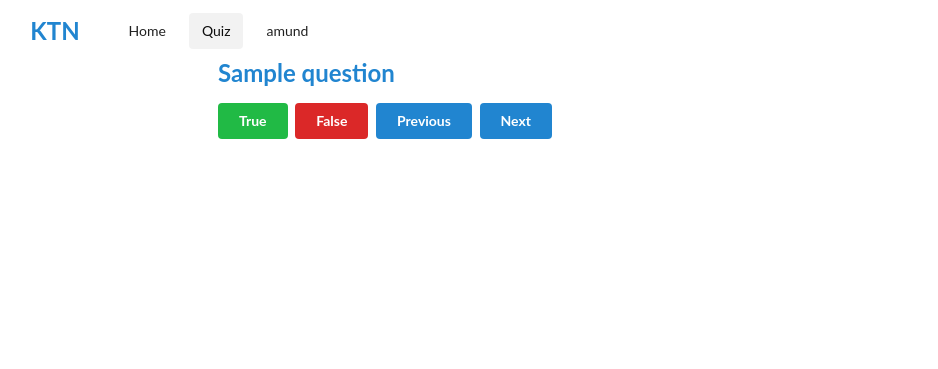
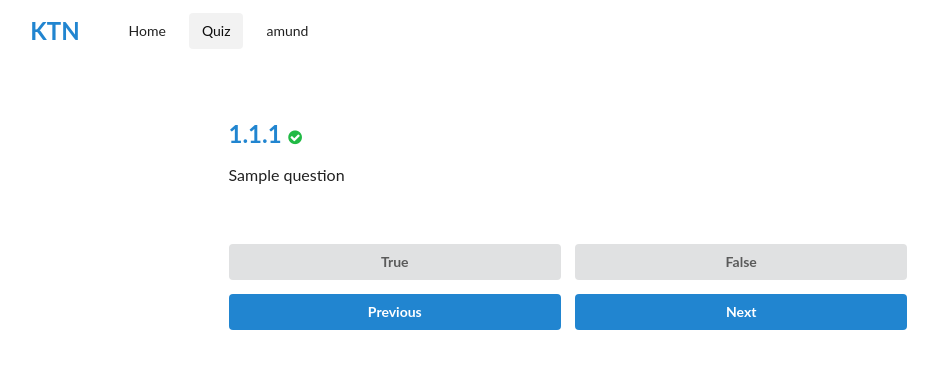
Before and after one commit to tenstad/ktn, a Django app: page /quiz/1/1/1/ in a window 1280 px wide. Shown: the top 369 px of the page, without its empty margins (72-1010 px from the left). Run offline with Django 3.2, Linux system fonts and the light colour scheme; a user stored in the database is signed in; tables that the repository leaves empty hold one stand-in row (values such as "Sample post").

Commit message:
Make working quiz

```diff
--- /dev/null
+++ b/ktn/static/ktn/css/header.css
@@ -0,0 +1,3 @@
+.menu {
+    margin-bottom: 50px !important;
+}
--- a/ktn/templates/ktn/base.html
+++ b/ktn/templates/ktn/base.html
@@ -18,13 +18,8 @@
     <link rel="stylesheet" type="text/css" href="{% static "ktn/css/alertify.min.css" %}">
     <link rel="stylesheet" type="text/css" href="{% static "ktn/css/alertify.semantic.min.css" %}">
     <link rel="stylesheet" type="text/css" href="{% static "ktn/css/style.css" %}">
+    <link rel="stylesheet" type="text/css" href="{% static "ktn/css/header.css" %}">
     <!--link rel="stylesheet" href="https://fonts.googleapis.com/icon?family=Material+Icons"-->
-
-    <style>
-      label {
-        color: {{ 'ACCENT_COLOR_NAME'|setting }} !important;,
-      }
-    </style>
 
     <script src="{% static "ktn/js/jquery-3.1.1.min.js" %}"></script>
     <script src="{% static "ktn/js/semantic.min.js" %}"></script>
--- /dev/null
+++ b/quiz/static/quiz/css/question.css
@@ -0,0 +1,22 @@
+.button {
+    width: 47.5%;
+    display: inline-block !important;
+    margin: 1% 0.7% !important;
+}
+
+.actions {
+    text-align: center;
+}
+
+.info {
+    padding: 1.5%;
+    margin-bottom: 40px;
+}
+
+.header, .results {
+    display: inline-block;
+}
+
+.results .icon {
+    margin: 0;
+}
--- /dev/null
+++ b/quiz/static/quiz/js/question.js
@@ -0,0 +1,26 @@
+$(function () {
+    can_answer = true;
+
+    $('.answer').click(function () {
+        if (can_answer) {
+            can_answer = false;
+            button = $(this);
+            $.ajax({
+                type: "POST",
+                url: '',
+                data: {
+                    'answer': $(this).html(),
+                },
+                success: function (data) {
+                    if (data['correct']) {
+                        button.addClass('green');
+                        $('.results').append('<i class="ui green check circle icon"></i>');
+                    } else {
+                        button.addClass('red');
+                        $('.results').append('<i class="ui red remove circle icon"></i>');
+                    }
+                }
+            });
+        }
+    });
+});
--- a/quiz/templates/quiz/question.html
+++ b/quiz/templates/quiz/question.html
@@ -4,12 +4,39 @@
 
 {% block tab %}quiz{% endblock tab %}
 
+{% block head %}
+  <link rel="stylesheet" type="text/css" href="{% static "quiz/css/question.css" %}">
+{% endblock head %}
+
 {% block content %}
   <div class="ui container text">
-    <h2 class="ui header item {{ "ACCENT_COLOR_NAME"|setting }}">{{ question.question }}</h2>
-    <a class="ui green button">True</a>
-    <a class="ui red button">False</a>
-    <a class="ui {{ 'ACCENT_COLOR_NAME'|setting }} button" href="{{ question.previous.url }}">Previous</a>
-    <a class="ui {{ 'ACCENT_COLOR_NAME'|setting }} button" href="{{ question.next.url }}">Next</a>
+    <div class="info">
+      <h2 class="ui header {{ "ACCENT_COLOR_NAME"|setting }}">{{ question.qid }}</h2>
+      <div class="results">
+        {% for result in results %}
+          {% if result %}
+            <i class="ui green check circle icon"></i>
+          {% else %}
+            <i class="ui red remove circle icon"></i>
+          {% endif %}
+        {% endfor %}
+      </div>
+      <p>{{ question.question }}</p>
+    </div>
+    <div class="actions">
+      <a class="ui button answer">True</a>
+      <a class="ui button answer">False</a>
+      <a class="ui {{ 'ACCENT_COLOR_NAME'|setting }} button" href="{{ question.previous.url }}">Previous</a>
+      <a class="ui {{ 'ACCENT_COLOR_NAME'|setting }} button" href="{{ question.next.url }}">Next</a>
+    </div>
   </div>
+
+  <script>
+      $.ajaxSetup({
+          beforeSend: function (xhr, settings) {
+              xhr.setRequestHeader("X-CSRFToken", '{{ csrf_token }}');
+          }
+      });
+  </script>
+  <script src="{% static "quiz/js/question.js" %}"></script>
 {% endblock content %}
--- a/quiz/views.py
+++ b/quiz/views.py
@@ -1,4 +1,4 @@
-from django.http import HttpResponseRedirect
+from django.http import HttpResponseRedirect, JsonResponse
 from django.shortcuts import render
 from django.views import View
 
@@ -20,7 +20,18 @@ class Continue(View):
 
 class Question(View):
     def get(self, request, section_num, subsection_num, question_num, *args, **kwargs):
+        question = QuestionModel.get(section_num, subsection_num, question_num)
+        results = [a.correct for a in Answer.objects.filter(question=question, user=request.user).order_by('timestamp')]
         context = {
-            'question': QuestionModel.get(section_num, subsection_num, question_num)
+            'question': question,
+            'results': results,
         }
         return render(request, 'quiz/question.html', context)
+
+    def post(self, request, section_num, subsection_num, question_num, *args, **kwargs):
+        question = QuestionModel.get(section_num, subsection_num, question_num)
+        correct = eval(request.POST['answer']) == question.true
+        Answer.objects.create(question=question, user=request.user, correct=correct)
+        return JsonResponse({
+            'correct': correct,
+        })
```
